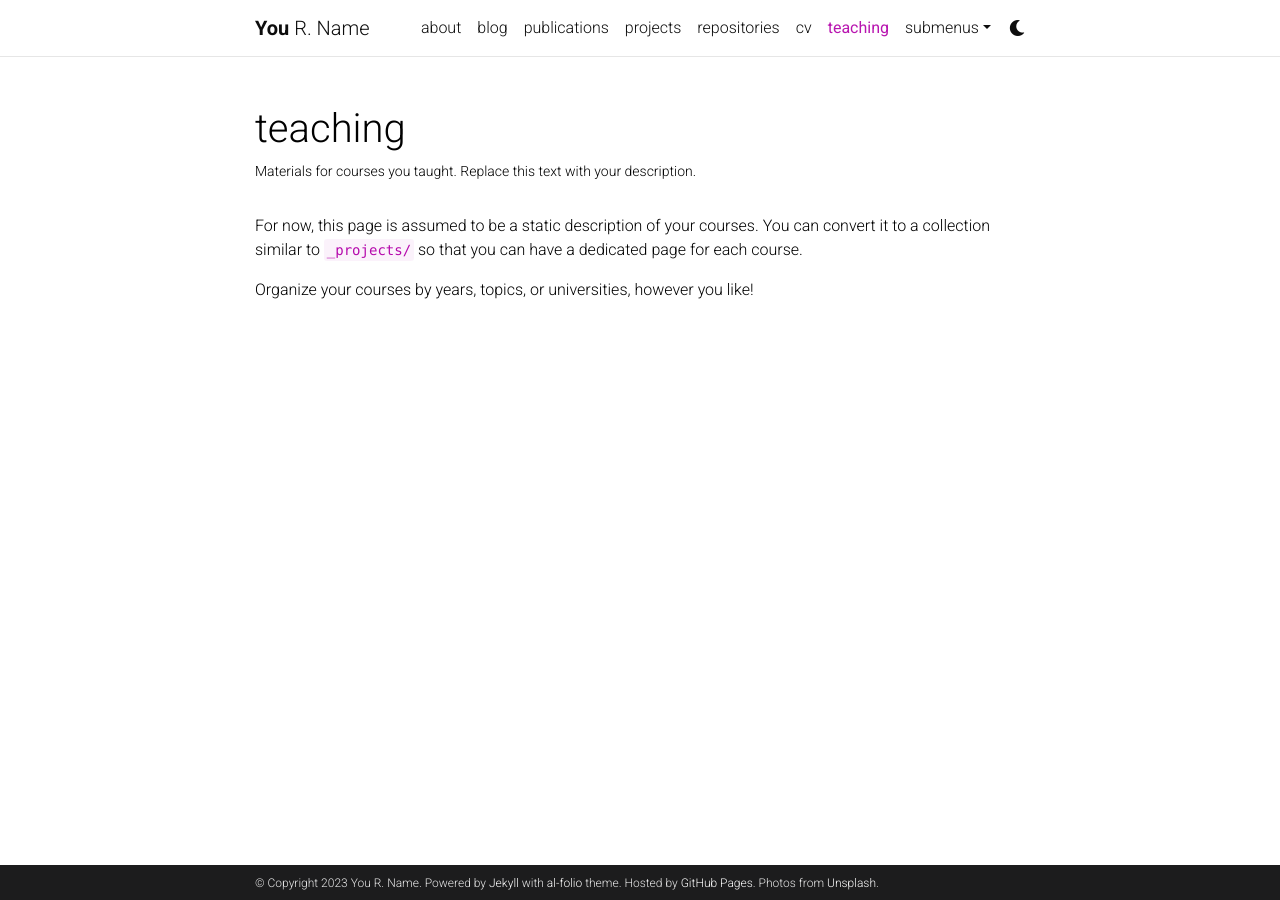
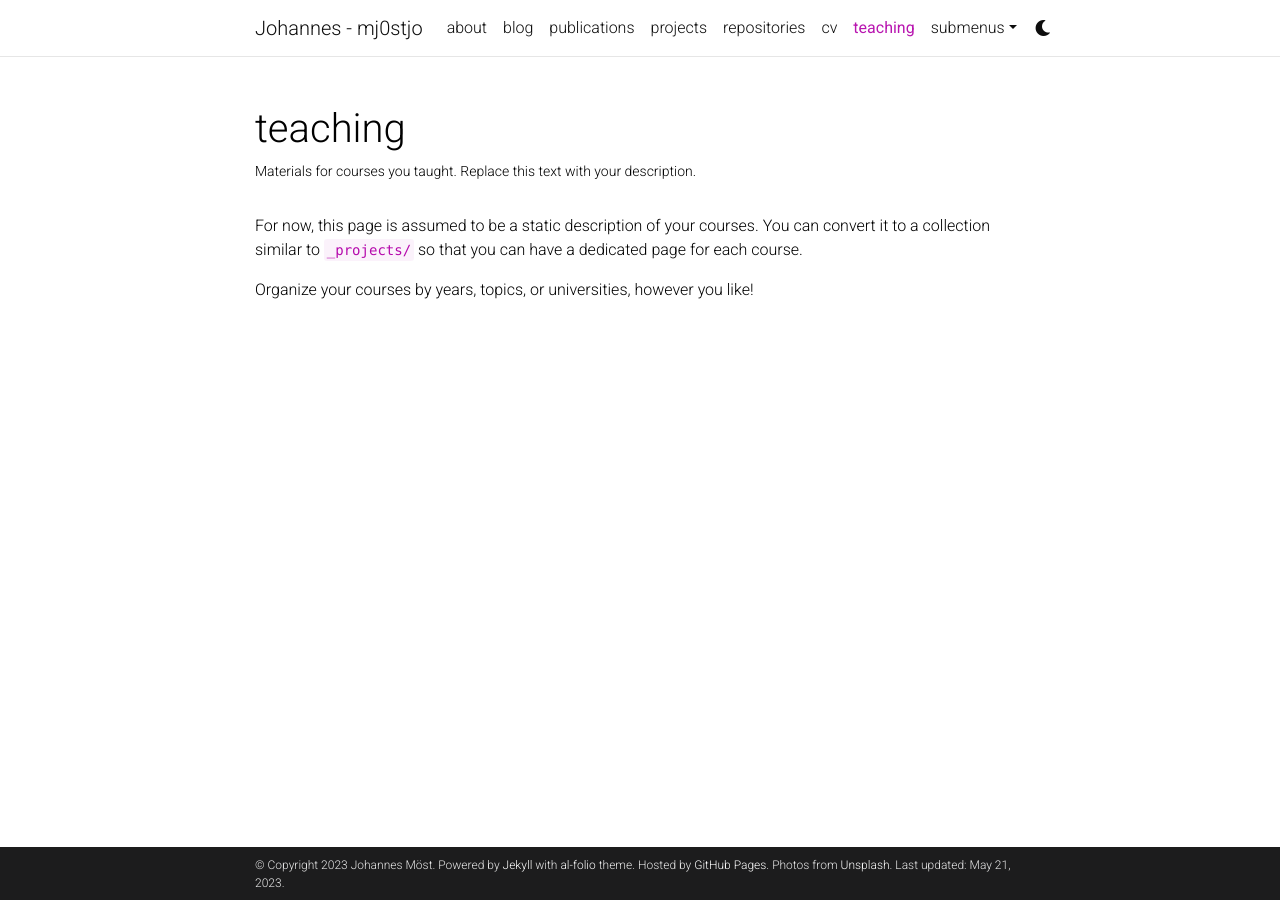
Before and after one commit to mj0stjo/mj0stjo.github.io, a Jekyll site: the page built from _pages/teaching.md, in a window 1280 px wide. Built offline with Jekyll 4.4.1, drawn with Linux system fonts in a browser that asks for light colours; comment, search, counter and statistics services are not loaded; a style sheet for code colours, icons or effects is not loaded.

Commit message:
Configure for automatic deployment

```diff
--- a/_config.yml
+++ b/_config.yml
@@ -2,25 +2,25 @@
 # Site settings
 # -----------------------------------------------------------------------------
 
-title: blank # the website title (if blank, full name will be used instead)
-first_name: You
-middle_name: R.
-last_name: Name
-email: you@example.com
+title: Johannes - mj0stjo # the website title (if blank, full name will be used instead)
+first_name: Johannes
+middle_name:
+last_name: Möst
+email: mj0st.jo@gmail.com
 description: > # the ">" symbol means to ignore newlines until "footer_text:"
   A simple, whitespace theme for academics. Based on [*folio](https://github.com/bogoli/-folio) design.
 footer_text: >
   Powered by <a href="https://jekyllrb.com/" target="_blank">Jekyll</a> with <a href="https://github.com/alshedivat/al-folio">al-folio</a> theme.
   Hosted by <a href="https://pages.github.com/" target="_blank">GitHub Pages</a>.
   Photos from <a href="https://unsplash.com" target="_blank">Unsplash</a>.
-keywords: jekyll, jekyll-theme, academic-website, portfolio-website  # add your own keywords or leave empty
+keywords:  # add your own keywords or leave empty
 
 lang: en # the language of your site (for example: en, fr, cn, ru, etc.)
-icon: ⚛️  # the emoji used as the favicon (alternatively, provide image name in /assets/img/)
+icon: 💻  # the emoji used as the favicon (alternatively, provide image name in /assets/img/)
 
-url: https://alshedivat.github.io # the base hostname & protocol for your site
-baseurl: /al-folio # the subpath of your site, e.g. /blog/
-last_updated: false # set to true if you want to display last updated in the footer
+url: https://mj0stjo.github.io # the base hostname & protocol for your site
+baseurl:  # the subpath of your site, e.g. /blog/
+last_updated: true # set to true if you want to display last updated in the footer
 impressum_path:  # set to path to include impressum link in the footer, use the same path as permalink in a page, helps to conform with EU GDPR
 
 # -----------------------------------------------------------------------------
@@ -45,7 +45,7 @@
 # will use title and url fields
 # Take a look to https://github.com/jekyll/jekyll-feed for more customization
 
-rss_icon: true
+rss_icon: false
 
 # -----------------------------------------------------------------------------
 # Layout
@@ -71,11 +71,11 @@
 # Social integration
 # -----------------------------------------------------------------------------
 
-github_username: # your GitHub user name
+github_username: mj0stjo # your GitHub user name
 gitlab_username: # your GitLab user name
 twitter_username: # your Twitter handle
 mastodon_username: # your mastodon instance+username in the format instance.tld/@username
-linkedin_username: # your LinkedIn user name
+linkedin_username: johannes-möst-3263a8222 # your LinkedIn user name
 telegram_username: # your Telegram user name
 scholar_userid: # your Google Scholar ID
 semanticscholar_id: # your Semantic Scholar ID
```
